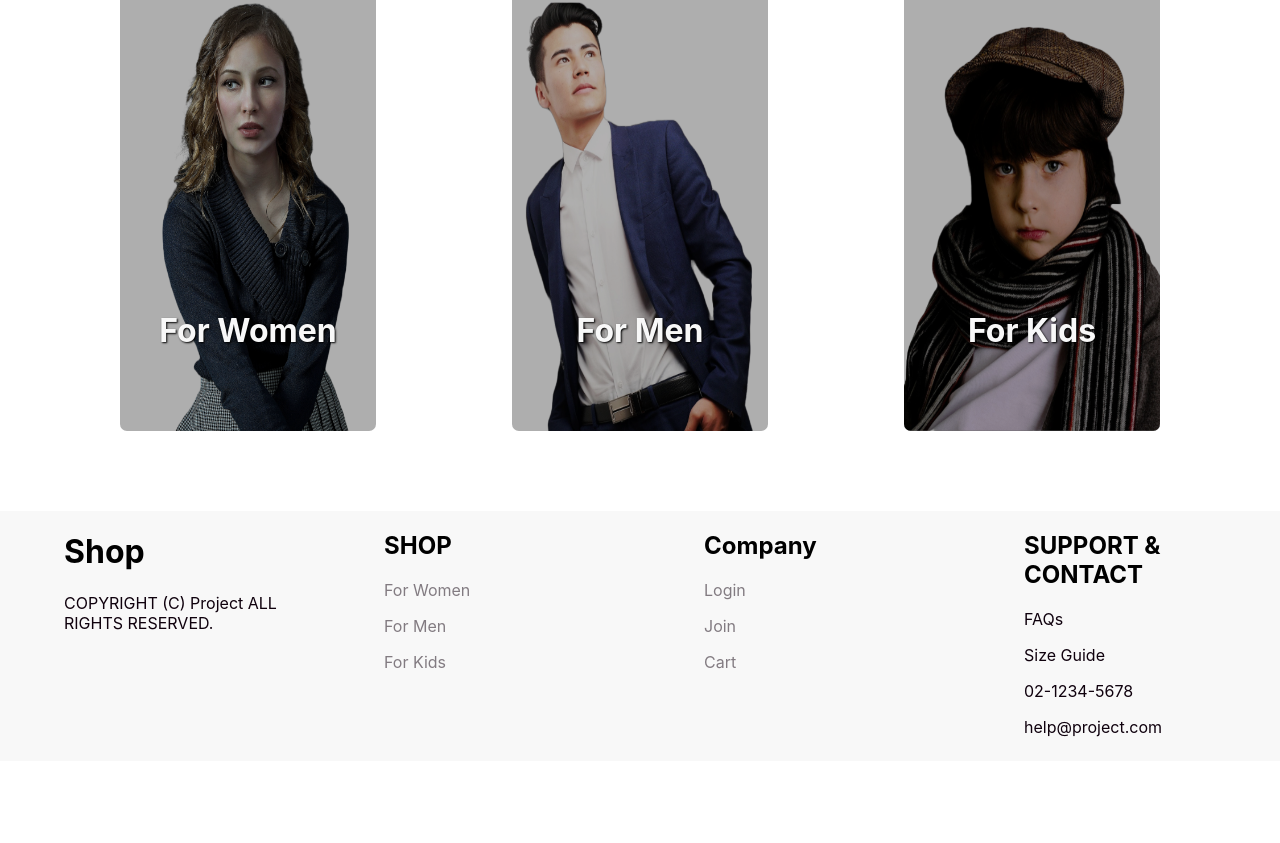
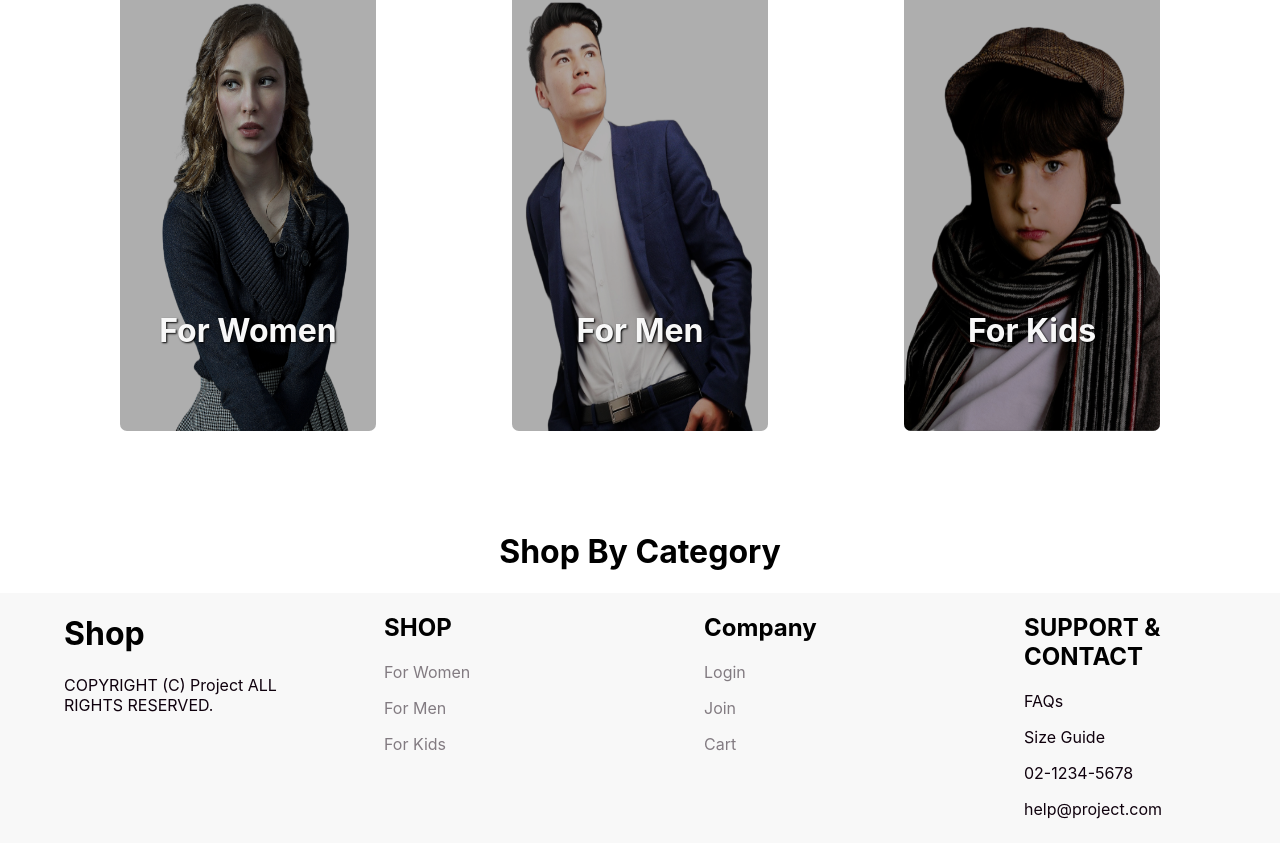
Before and after one commit to MuiltProject/React-Project, a React (Create React App) app: page / in a window 1280 px wide. Shown: the part 829-1672 px from the top of the page. Before the commit the page ends 1590 px from the top, so only its background shows below. Built offline with nearby package versions, Linux system fonts and the light colour scheme.

Commit message:
desing: Add Main - Category Header
- Header 을 중앙 배치함

```diff
--- /dev/null
+++ b/src/components/Category/index.jsx
@@ -0,0 +1,12 @@
+import React from "react";
+
+import * as S from "./index.styled";
+
+function Category() {
+  return (
+    <S.Container>
+      <h1> Shop By Category </h1>
+    </S.Container>
+  );
+}
+export default Category;
--- /dev/null
+++ b/src/components/Category/index.styled.js
@@ -0,0 +1,11 @@
+import styled from "@emotion/styled";
+
+const Container = styled.div`
+  display: flex;
+  align-items: center;
+  justify-content: center;
+`;
+
+const Header = styled.h1``;
+
+export { Container, Header };
--- a/src/pages/Main/index.jsx
+++ b/src/pages/Main/index.jsx
@@ -1,5 +1,6 @@
 import React from "react";
 import Banner from "../../components/Banner";
+import Category from "../../components/Category";
 import Cards from "./Cards";
 
 function Main() {
@@ -7,7 +8,7 @@ function Main() {
     <div>
       <Banner />
       <Cards />
-      {/* <Category /> */}
+      <Category />
     </div>
   );
 }
```
